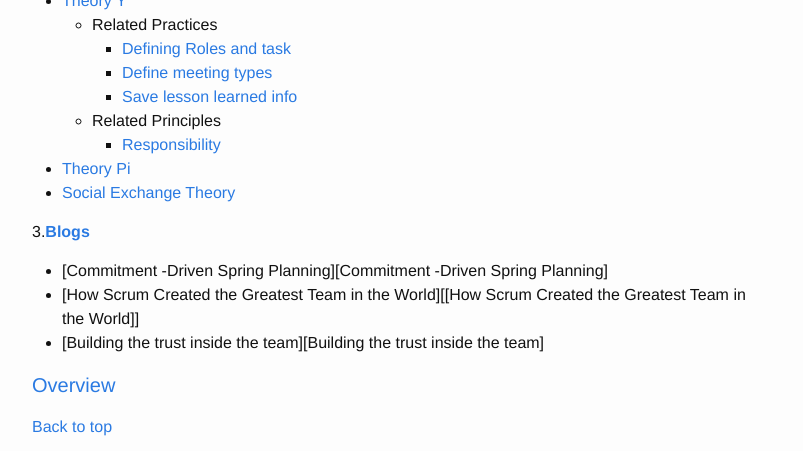
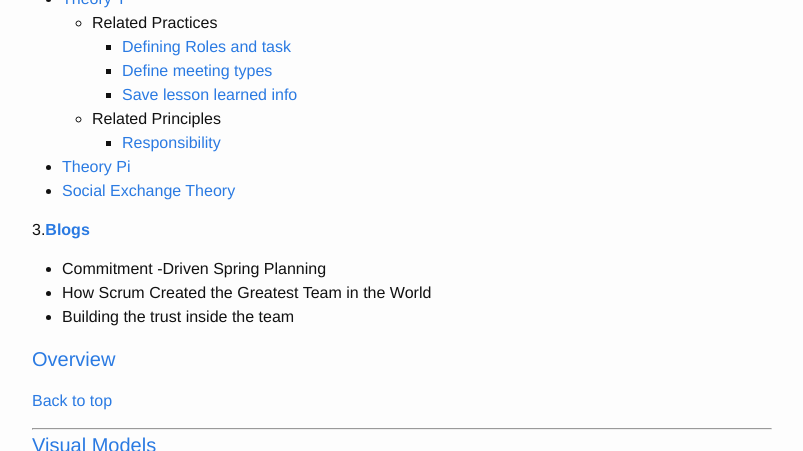
Before and after one commit to css566/css566.github.io, a Jekyll site: the page built from _posts/2016-04-28-Social_Aspects_of_Software_Management.md, in a window 1280 px wide and 900 px high, scrolled down 815 px, cut to the strip 0-451 px from the top of the window. Shown: the whole strip, without its empty margins (238-1041 px from the left). Built offline with Jekyll 4.4.1, drawn with Linux system fonts in a browser that asks for light colours; comment, search, counter and statistics services are not loaded; some of the changed text lies outside the part shown.

Commit message:
Update 2016-04-28-Social_Aspects_of_Software_Management.md

```diff
--- a/_posts/2016-04-28-Social_Aspects_of_Software_Management.md
+++ b/_posts/2016-04-28-Social_Aspects_of_Software_Management.md
@@ -14,7 +14,6 @@
 ---
  [**Overview**](#overview)
 
-___
 1.[**Visual Models**](#VM)
 2.[**Related Theories:**](#Theories)
 
@@ -48,9 +47,9 @@
 
 
 3.[**Blogs**](#related-blogs)
-- [Commitment -Driven Spring Planning][Commitment -Driven Spring Planning]
-- [How Scrum Created the Greatest Team in the World][[How Scrum Created the Greatest Team in the World]]
-- [Building the trust inside the team][Building the trust inside the team]
+- Commitment -Driven Spring Planning  <br>
+- How Scrum Created the Greatest Team in the World  <br>
+- Building the trust inside the team  <br>
 
 #### <a name="overview">Overview</a>
 
```
Also changed, not shown: other parts of _posts/2016-04-28-Social_Aspects_of_Software_Management.md (+4 -0 lines).
